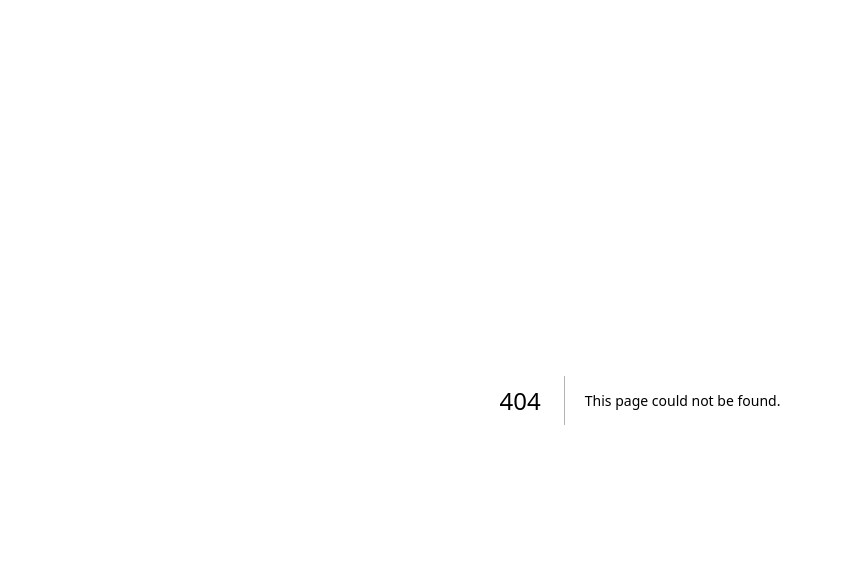
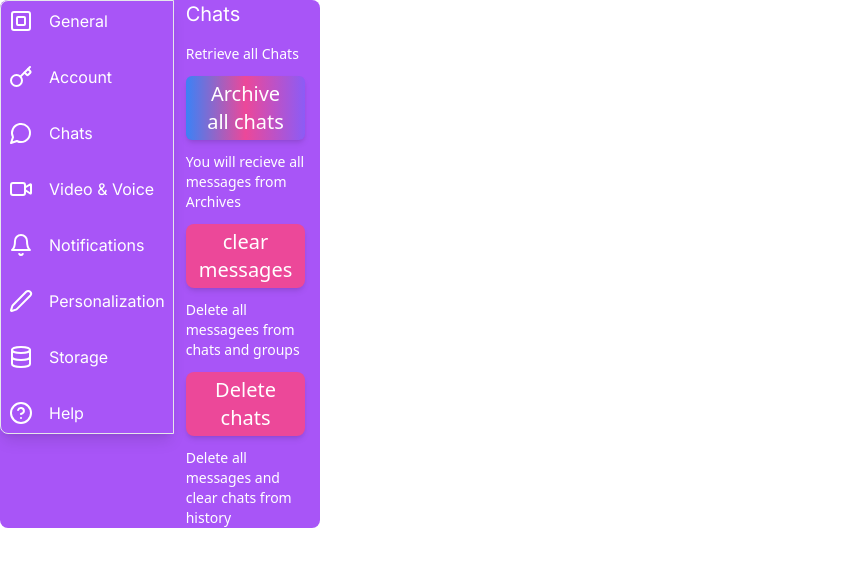
Before and after one commit to EwiJosepha/synapse, a Next.js app: page /usersProfile/users-chats in a window 1280 px wide. Before the commit this address had no page. Shown: the top 566 px of the page, without its empty margins (0-843 px from the left). Built offline with nearby package versions, Linux system fonts and the light colour scheme.

Commit message:
adding notification and chats sec

```diff
--- a/src/app/(users-profile)/page.tsx
+++ b/src/app/(users-profile)/page.tsx
@@ -1,33 +1,35 @@
 import { Edit, Edit2 } from "lucide-react";
 import UserProfileLayout from "./usersProfile/layout";
-import neww from "../../../public/mew pp.jpg"
+import pp  from "../../../public/mew pp.jpg"
+import Image from "next/image";
 
 export default function UsersProfile() {
   return (
     <UserProfileLayout >
-      <div className=" flex flex-col gap-4">
-        Profile Page
+      <div className=" flex flex-col gap-4 pt-3">
+       <h1 className="text-2xl text-center text-white">Profile Page</h1>
         <div className="flex flex-col gap-4 border-b border-b-gray-400">
-          <div className="rounded-full w-20 h-20">
-            <img src="../../../public/mew pp.jpg" alt="profile" />
+          <div className=" w-20 h-20 pl-3">
+            <Image src={pp} alt="profile"  width={50} height={50} className="rounded-full"/>
           </div>
           <div className="p-2 flex flex-col  gap-4 pb-8">
             <div className="flex justify-between items-center cursor-pointer text-white">
+              <p>Josey Ewi</p>
               <Edit />
-              <p>Josey Ewi</p>
             </div>
             <div className="flex justify-between items-center cursor-pointer text-white">
+              <p>655177233</p>
+              {/* <input placeholder="655177244" /> */}
               <Edit2 />
-              <p>655177233</p>
             </div>
           </div>
 
         </div>
-        <div className="  flex flex-col justify-center items-center cursor-pointer gap-4 " >
-          <button className="text-red-500 shadow-md px-5 py-1 rounded-md hover:text-black  bg-gray-100 ">
+        <div className=" flex flex-col justify-center items-center cursor-pointer gap-4" >
+          <button className="text-white text-xl bg-gradient-to-r from-blue-500 via-pink-500 to-violet-500 shadow-md px-5 py-1 rounded-md hover:text-black  bg-gray-100 ">
             Logout
           </button>
-          <p className="pl-3 ">Chat will be cleared when you logout</p>
+          <p className="pl-3 text-white">Chat will be cleared when you logout</p>
         </div>
       </div>
 
--- a/src/app/(users-profile)/usersProfile/layout.tsx
+++ b/src/app/(users-profile)/usersProfile/layout.tsx
@@ -7,9 +7,11 @@ interface UserProfileLayoutProps {
 const UserProfileLayout: React.FC<UserProfileLayoutProps> = ({ children }) => {
 
   return (
-    <div className="flex  w-96 bg-gradient-to-r from-blue-500 via-pink-500 to-violet-500">
-      <UserSlideBar />
-      <div className="flex-1">{children}</div>
+    <div className='w-[100%]'>
+      <div className="flex  w-[25%] bg-purple-500 rounded-lg ">
+        <UserSlideBar />
+        <div className="flex-1">{children}</div>
+      </div>
     </div>
   );
 };
--- /dev/null
+++ b/src/app/(users-profile)/usersProfile/notifications/page.tsx
@@ -0,0 +1,49 @@
+import { Wheat } from 'lucide-react'
+import React from 'react'
+
+function Notifications() {
+  return (
+    <div>
+      <div className=' flex flex-col gap-4 pt-3'>
+        <div className='flex gap-4 justify-center items-center'>
+          <div className=' border-4 border-white h-20 w-28 bottom-5 rounded-md'>
+            <div className=' float-right bg-pink-500 p-3 '>
+              <div className=' flex justify-center items-center gap-1'>
+                <div className='rounded-md p-1 bg-white'></div>
+                <div className=' bg-white'>
+                  <div className='w-8 bg-white '></div>
+                  <div className='w-2 bg-white'></div>
+                </div>
+
+              </div>
+            </div>
+            <div className='pt-8 bg-blue-500'>
+
+            </div>
+          </div>
+
+          <div className=' border-4 border-white h-20 w-28 bottom-5 rounded-md'>
+            <div className=' float-right bg-pink-500 p-3 '>
+              <div className=' flex justify-center items-center gap-1'>
+                <div className='rounded-md p-1 bg-white'></div>
+                <div className=' bg-white'>
+                  <div className='w-8 bg-white '></div>
+                  <div className='w-2 bg-white'></div>
+                </div>
+
+              </div>
+            </div>
+            <div className='pt-8 bg-blue-500'>
+
+            </div>
+          </div>
+        </div>
+
+
+      </div>
+
+    </div>
+  )
+}
+
+export default Notifications
--- /dev/null
+++ b/src/app/(users-profile)/usersProfile/users-chats/page.tsx
@@ -0,0 +1,29 @@
+import React from 'react'
+
+function Chats() {
+  return (
+    <div>
+      <div className=' flex flex-col gap-4'>
+        <h1 className='text-xl text-white pl-3'>Chats</h1>
+        <div className=' flex flex-col gap-3 w-[90%] pl-3 text-white text-sm font-sans'>
+          <p>Retrieve all Chats</p>
+          <button className='text-white text-xl bg-gradient-to-r from-blue-500 via-pink-500 to-violet-500 shadow-md px-3 py-1 rounded-md hover:text-black  bg-gray-100'>
+            Archive all chats
+          </button>
+          <p className='text-sm font-sans'>You will recieve all messages from Archives</p>
+          <button className='text-white shadow-md text-xl hover:text-black bg-pink-500 px-3 py-1 rounded-lg'>
+            clear  messages
+          </button>
+          <p>Delete all messagees from chats and groups</p>
+          <button className='text-white shadow-md text-xl  bg-pink-500 px-3 py-1 rounded-lg hover:text-black'>
+            Delete chats
+          </button>
+          <p>Delete all messages and clear chats  from history</p>
+        </div>
+      </div>
+
+    </div>
+  )
+}
+
+export default Chats
--- a/src/core/components/organisms/users-sidebar.tsx
+++ b/src/core/components/organisms/users-sidebar.tsx
@@ -1,4 +1,4 @@
-import { Bell, Database, HelpCircle, Key, Pen, SquareSquare, Video } from 'lucide-react'
+import { Bell, Database, HelpCircle, Key, MessageCircle, Pen, SquareSquare, Video } from 'lucide-react'
 import Link from 'next/link'
 import React from 'react'
 
@@ -8,58 +8,58 @@ function UserSlideBar() {
     {
       icon: <SquareSquare />,
       text: "General",
-      href:"/usersProfile/general"
+      href: "/"
     },
     {
       icon: <Key />,
       text: "Account",
-      href:"/usersProfile/general"
+      href: "/usersProfile/general"
 
     },
     {
-      icon: <Video />,
-      text: "Video",
-      href:"/usersProfile/general"
+      icon: <MessageCircle />,
+      text: "Chats",
+      href: "/usersProfile/users-chats"
 
     },
     {
       icon: <Video />,
       text: "Video & Voice",
-      href:"/usersProfile/general"
+      href: "/usersProfile/general"
 
     },
     {
       icon: <Bell />,
       text: "Notifications",
-      href:"/usersProfile/general"
+      href: "/usersProfile/notifications"
 
     },
     {
       icon: <Pen />,
       text: "Personalization",
-      href:"/usersProfile/general"
+      href: "/usersProfile/general"
 
     },
     {
       icon: <Database />,
       text: "Storage",
-      href:"/usersProfile/general"
+      href: "/usersProfile/general"
 
     },
     {
       icon: <HelpCircle />,
       text: "Help",
-      href:"/usersProfile/general"
+      href: "/usersProfile/general"
     },
   ]
   return (
     <div>
-      <div className=' bg-gray-100 border-1 border rounded-l-lg mx-0'>
+      <div className=' bg-purple-500 border rounded-l-lg text-white shadow-lg'>
         <div className=" flex flex-col gap-4">
-          {arrayOfUsersAccount.map((iconsText,i) => (
-            <Link href={iconsText.href} className=" flex gap-4 hover:bg-gray-200  hover:rounded-md p-2 cursor-pointer" key={i} >
-                <p className='text-bold'>{iconsText.icon}</p>
-                <p>{iconsText.text}</p>
+          {arrayOfUsersAccount.map((iconsText, i) => (
+            <Link href={iconsText.href} className=" flex gap-4 hover:bg-gradient-to-r from-blue-500 via-pink-500 to-violet-500  hover:rounded-md p-2 cursor-pointer" key={i} >
+              <p className='text-bold'>{iconsText.icon}</p>
+              <p>{iconsText.text}</p>
             </Link>
           ))}
         </div>
--- a/tailwind.config.ts
+++ b/tailwind.config.ts
@@ -8,6 +8,9 @@ const config: Config = {
   ],
   theme: {
     extend: {
+      colors: {
+        bg:"gradient-to-r from-blue-500 via-pink-500"
+      },
       backgroundImage: {
         "gradient-radial": "radial-gradient(var(--tw-gradient-stops))",
         "gradient-conic":
```
